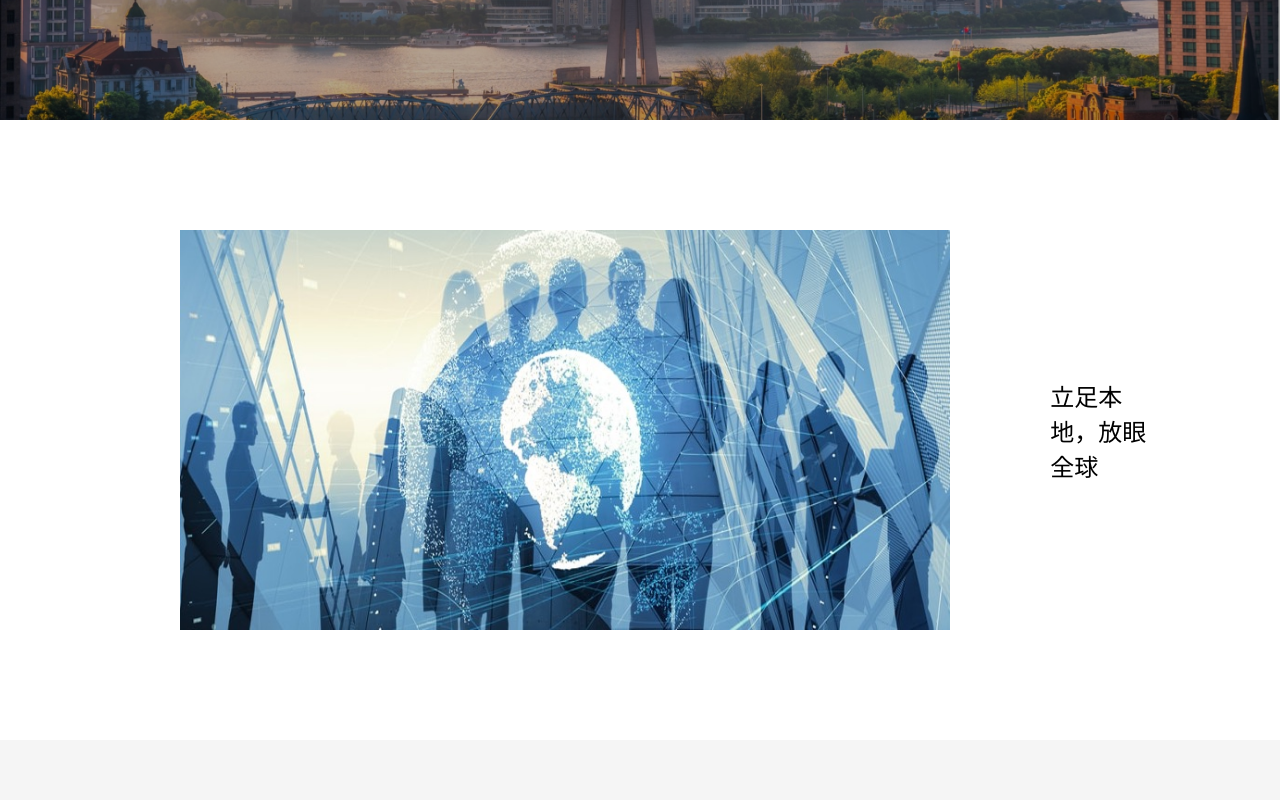
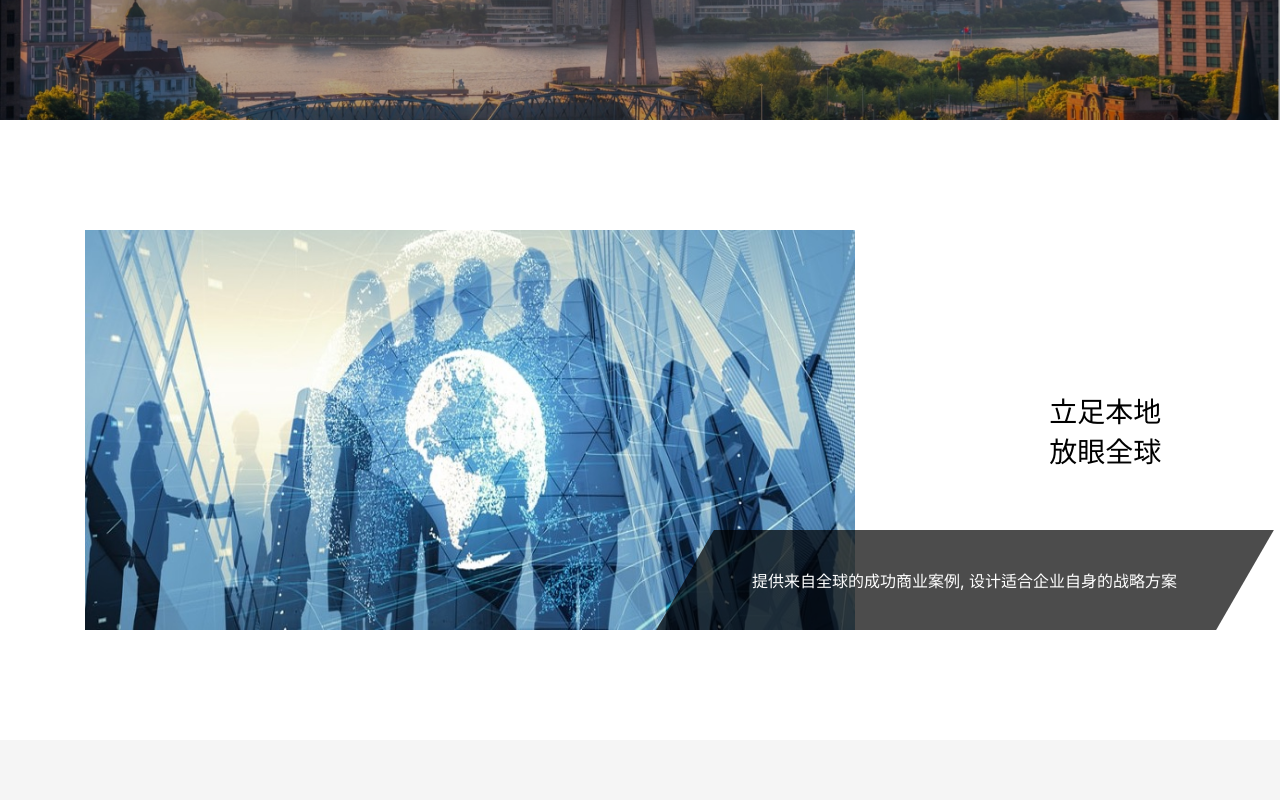
Before and after one commit to eleminsoda/consulting-website, a React (Create React App) app: page / in a window 1280 px wide. Shown: the part 680-1480 px from the top of the page. Built offline with nearby package versions, Linux system fonts and the light colour scheme.

Commit message:
add subtext for the banner

```diff
--- a/src/App.js
+++ b/src/App.js
@@ -23,6 +23,7 @@ function App() {
             index={index}
             imgSrc={val.imgSrc}
             text={val.text}
+            subText={val.subText}
           />
         );
       })}
--- a/src/components/Banner.js
+++ b/src/components/Banner.js
@@ -3,24 +3,26 @@ import { createUseStyles } from "react-jss";
 
 import { bannerStyle } from "../styles/bannerStyle";
 
-const styles = {
-  bannerStyle,
-};
-
-export function Banner({ index, imgSrc, text }) {
-  const useStyles = createUseStyles(styles);
+export function Banner({ index, imgSrc, text, subText }) {
+  const useStyles = createUseStyles(bannerStyle);
   const classes = useStyles();
 
   const flexDirection = index % 2 === 0 ? "row" : "row-reverse";
   const bgColor = index % 2 === 0 ? "white" : "#f5f5f5";
+  const maskPos = index % 2 === 0 ? "left" : "right";
 
   return (
     <div
-      className={classes.bannerStyle}
+      className={classes.container}
       style={{ flexDirection: flexDirection, backgroundColor: bgColor }}
     >
-      <img src={imgSrc} height="400px" alt=""></img>
-      <p>{text}</p>
+      <img className={classes.image} src={imgSrc} height="400px" alt=""></img>
+      <div className={classes.textArea}>
+        <div style={{ [maskPos]: "-300px" }} className={classes.mask}>
+          <p className={classes.subText}>{subText}</p>
+        </div>
+        <p className={classes.text}>{text}</p>
+      </div>
     </div>
   );
 }
--- a/src/const/bannerMaterial.js
+++ b/src/const/bannerMaterial.js
@@ -1,22 +1,22 @@
 const bannerMaterial = [
   {
     imgSrc: "/assets/banner1.jpg",
-    text: "立足本地，放眼全球",
+    text: "立足本地\n放眼全球",
     subText: "提供来自全球的成功商业案例, 设计适合企业自身的战略方案",
   },
   {
     imgSrc: "/assets/banner2.jpg",
-    text: '建立中国企业"走出去"战略',
+    text: '建立中国企业\n"走出去"战略',
     subText: "国际营销、海外融资及上市咨询、国际化战略部署、国际会议组织",
   },
   {
     imgSrc: "/assets/banner3.jpg",
-    text: "专注解决国际商业环境的复杂性",
+    text: "专注解决\n国际商业环境的复杂性",
     subText: "海外商业调研、地缘政治分析、国际文化交流",
   },
   {
     imgSrc: "/assets/banner4.jpg",
-    text: "独树一帜的国际洞见观察",
+    text: "独树一帜的\n国际洞见观察",
     subText: "产业分析、行业研究、定制化咨询",
   },
 ];
--- a/src/styles/bannerStyle.js
+++ b/src/styles/bannerStyle.js
@@ -1,4 +1,5 @@
 const bannerStyle = {
+  container: {
     boxSizing: "border-box",
 
     width: "100vw",
@@ -8,14 +9,49 @@ const bannerStyle = {
     alignItems: "center",
 
     padding: "50px 100px",
+  },
 
-  "& img": {
+  image: {
     margin: "0 80px",
   },
 
-  "& p": {
-    fontSize: "24px",
-    margin: "0 20px",
+  textArea: {
+    height: "400px",
+    display: "flex",
+    alignItems: "center",
+    position: "relative",
+  },
+
+  text: {
+    fontSize: "28px",
+    width: "340px",
+    textAlign: "center",
+    whiteSpace: "pre-wrap",
+
+    "&:hover": {
+      fontSize: "34px",
+    },
+  },
+
+  mask: {
+    marginLeft: "50px",
+    width: "560px",
+    height: "100px",
+    background: "rgba(0,0,0,0.7)",
+    transform: "skew(-30deg)",
+
+    display: "flex",
+    justifyContent: "center",
+    alignItems: "center",
+    position: "absolute",
+    bottom: "0",
+  },
+
+  subText: {
+    transform: "skew(30deg)",
+    color: "white",
+    textAlign: 'center',
+
   },
 };
 
```
Also changed, not shown: public/assets/bannerMask.svg (added). Lines whose indentation alone changed are shown as unchanged.
